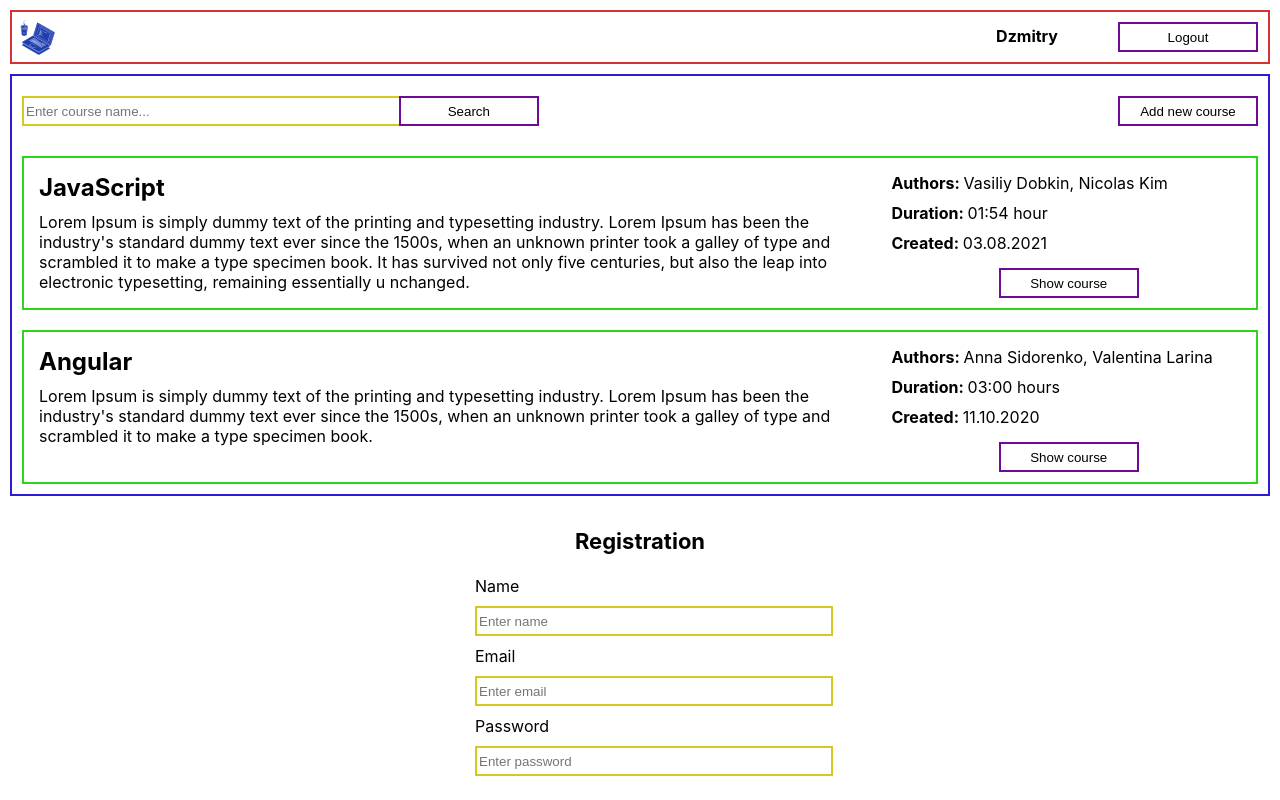
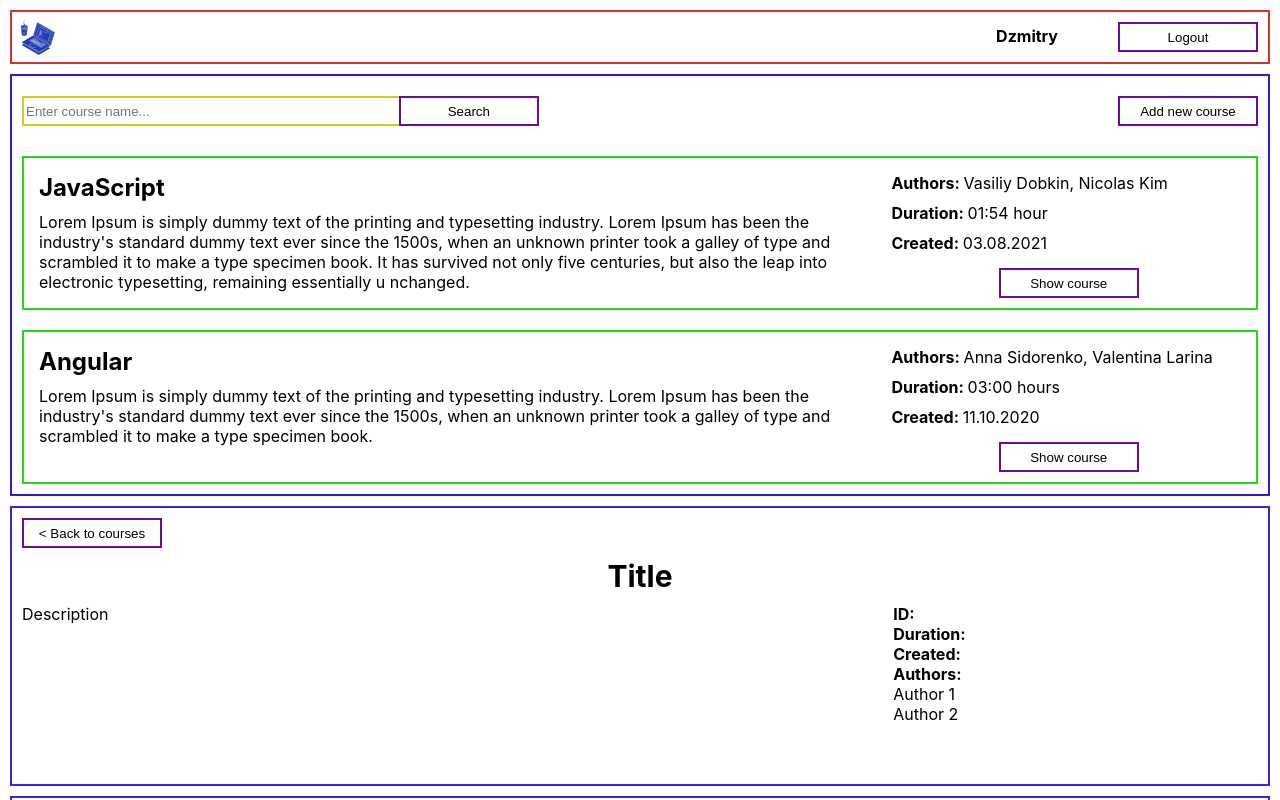
Before and after one commit to DmitryAstreiko/React-Fundamentals-10-Astreika-, a React (Create React App) app: page / in a window 1280 px wide. Shown: the top 800 px of the page. Built offline with nearby package versions, Linux system fonts and the light colour scheme.

Commit message:
Added component CourseInfo

```diff
--- a/src/App.css
+++ b/src/App.css
@@ -224,8 +224,37 @@
     height: 50%;
 }
 
-.formMain {
+.FormMain {
     display: flex;
     justify-content: center;
     align-items: center;
+    border: 2px solid #3823f7;
+    margin: 10px;
+    height: 600px;
 }
+
+.CourseInfoMain {
+    display: flex;
+    flex-direction: column;
+    border: 2px solid #3823f7;
+    margin: 10px;
+    padding: 0 0 50px 0;
+}
+
+.CourseInfoDescriptionAndOther {
+    display: flex;
+    flex-direction: row;
+}
+
+.CourseInfoOther {
+    display: flex;
+    flex-direction: column;
+    width: 30%;
+    margin: 10px;
+}
+
+.CourseInfoDescription {
+    display: flex;
+    width: 70%;
+    margin: 10px;
+}
--- a/src/App.jsx
+++ b/src/App.jsx
@@ -7,6 +7,7 @@ import { mockedAuthorsList, mockedCoursesList } from './constants';
 import { v4 as uuid } from 'uuid';
 import Registration from './components/Registration/Registration';
 import { Login } from './components/Login/Login';
+import { CourseInfo } from './components/CourseInfo/CourseInfo';
 
 function App() {
 	const [isShowCreateCourse, setIsShowCreateCourse] = useState(false);
@@ -80,6 +81,7 @@ function App() {
 					onSearchCourses={onSearchCourses}
 				/>
 			)}
+			<CourseInfo />
 			<Registration />
 			<Login />
 		</div>
--- a/src/components/CourseInfo/CourseInfo.jsx
+++ b/src/components/CourseInfo/CourseInfo.jsx
@@ -1,7 +1,32 @@
-import React, { useState } from 'react';
 import '../../App.css';
 import Button from '../../common/Button/Button';
 
 export function CourseInfo(props) {
-	return <div></div>;
+	return (
+		<div className='CourseInfoMain'>
+			<Button type='button' buttonText='< Back to courses' />
+			<label style={{ textAlign: 'center', fontSize: '30px' }}>
+				<b>Title</b>
+			</label>
+			<div className='CourseInfoDescriptionAndOther'>
+				<div className='CourseInfoDescription'>Description</div>
+				<div className='CourseInfoOther'>
+					<label>
+						<b>ID:</b>
+					</label>
+					<label>
+						<b>Duration:</b>
+					</label>
+					<label>
+						<b>Created:</b>
+					</label>
+					<label>
+						<b>Authors:</b>
+					</label>
+					<label>Author 1</label>
+					<label>Author 2</label>
+				</div>
+			</div>
+		</div>
+	);
 }
--- a/src/components/Login/Login.jsx
+++ b/src/components/Login/Login.jsx
@@ -20,7 +20,7 @@ export function Login() {
 	}
 
 	return (
-		<div className='formMain'>
+		<div className='FormMain'>
 			<form onSubmit={onSubmit} style={{ width: '350px' }}>
 				<p style={{ textAlign: 'center', fontSize: '22px' }}>
 					<label>
--- a/src/components/Registration/Registration.jsx
+++ b/src/components/Registration/Registration.jsx
@@ -25,7 +25,7 @@ function Registration() {
 	}
 
 	return (
-		<div className='formMain'>
+		<div className='FormMain'>
 			<form onSubmit={onSubmit} style={{ width: '350px' }}>
 				<p style={{ textAlign: 'center', fontSize: '22px' }}>
 					<label>
```
